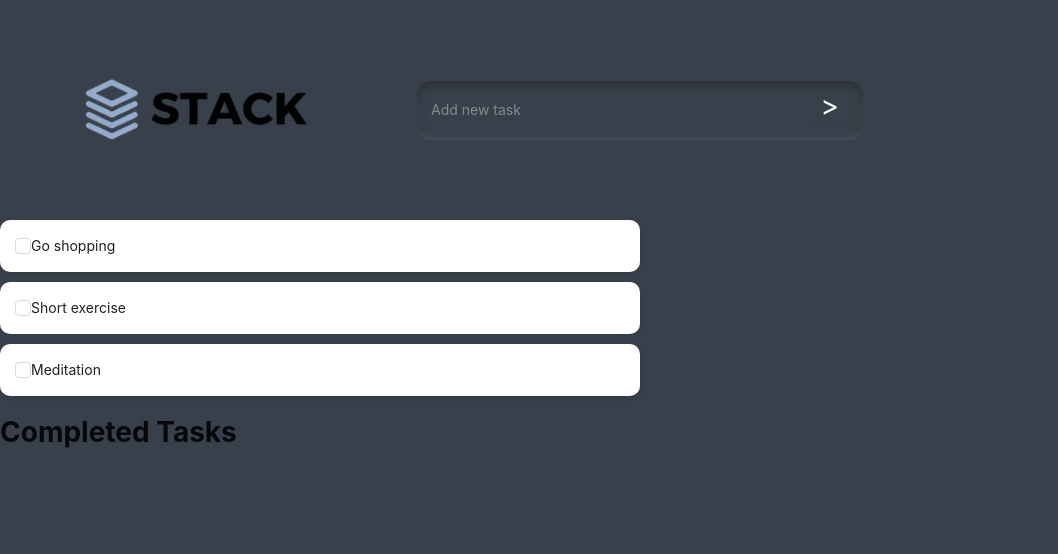
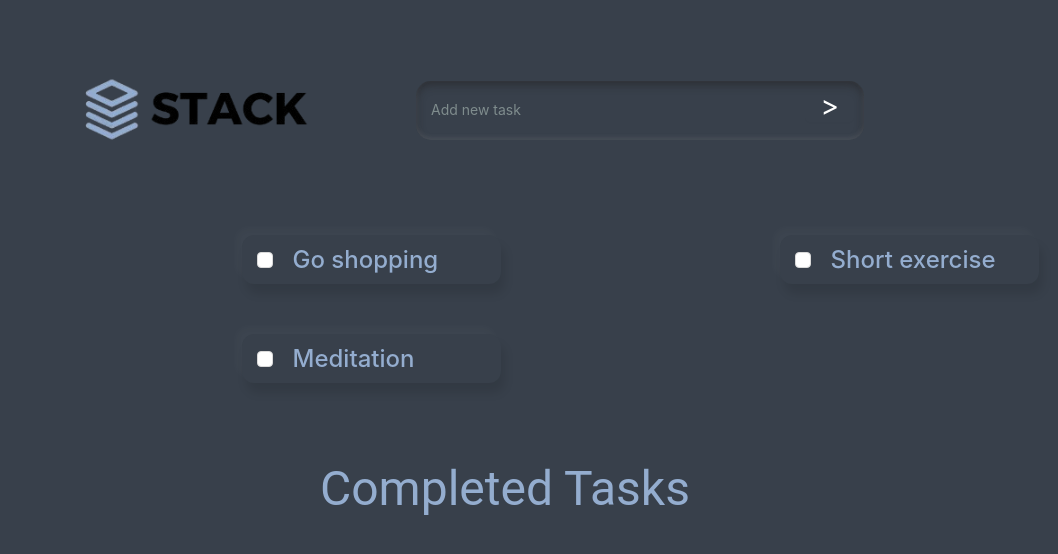
Before and after one commit to HassanKashif-pro/My-Todo-App-1, a React (Create React App) app in the folder webapp/: page /todo in a window 1280 px wide. Shown: the top 554 px of the page, without its empty margins (0-1058 px from the left). Built offline with nearby package versions, Linux system fonts and the light colour scheme.

Commit message:
(webapp): styling for todo and taskcards completed.

```diff
--- a/webapp/src/style/ToDo.css
+++ b/webapp/src/style/ToDo.css
@@ -46,6 +46,16 @@ body {
 .task-input::placeholder {
   color: #7f8c8d; /* Placeholder text color */
 }
+.task-input:focus {
+  width: 100%;
+  border: none;
+  padding: 10px 15px;
+  border-radius: 15px;
+  background-color: #38404b; /* Input background color */
+  color: #ecf0f1; /* Text color */
+  box-shadow: inset 0px -2.4px 5px rgba(247, 247, 247, 0.1),
+    inset 0px 3.8px 9px rgba(34, 30, 30, 0.5); /* Black shadow at the top */
+}
 .arrow-btn {
   position: fixed;
   bottom: 18px; /* Distance from the bottom */
@@ -65,20 +75,27 @@ body {
   background-color: #38404b;
   overflow: hidden;
 }
-.h1 {
+.h1-todo {
   color: #94adcf; /* Text color */
   font-size: 3rem; /* Font size */
   margin-left: 20rem;
   font-weight: 400;
+  height: flex;
   font-family: "Roboto";
 }
 .task-list {
-  background-color: white;
-  padding: 15px;
-  border-radius: 10px;
-  margin-bottom: 10px;
-  box-shadow: 0 2px 5px rgba(0, 0, 0, 0.1);
-  width: 50%;
+  display: flex;
+  color: #94adcf;
+  align-items: center;
+  background-color: #38404b; /* Adjust to your background color */
+  padding: 10px 15px;
+  border-radius: 12px; /* Rounded corners */
+  box-shadow: 4px 10px 10px rgba(0, 0, 0, 0.1),
+    /* Bottom-right shadow */ -6px -7px 8px rgba(255, 255, 255, 0.027); /* Top-left inverted shadow */
+  margin-bottom: 30px;
+  gap: 20px; /* Space between the tasks */
+  justify-items: center; /* Align items horizontally in the center */
+  width: 50%; /* Full width */
 }
 
 .task-list.completed {
@@ -86,10 +103,27 @@ body {
   color: #888;
 }
 
+.cards {
+  background-color: transparent;
+  font-weight: 500;
+  font-size: x-large;
+  padding: 15px;
+  border-radius: 10px;
+  display: grid;
+  grid-template-columns: repeat(2, 1fr); /* 2 columns */
+  gap: 20px; /* Space between the cards */
+  justify-items: center;
+  align-items: center;
+  width: 100%;
+  padding-left: 7rem; /* Horizontal padding */
+  padding-right: 7rem; /* Horizontal padding */
+  box-sizing: border-box; /* Include padding within the width */
+}
+
 /* Responsiveness */
 @media (max-width: 768px) {
   .task-list {
-    width: 100%;
+    grid-template-columns: 1fr; /* Stack tasks in one column on smaller screens */
   }
 
   .task-form {
```
